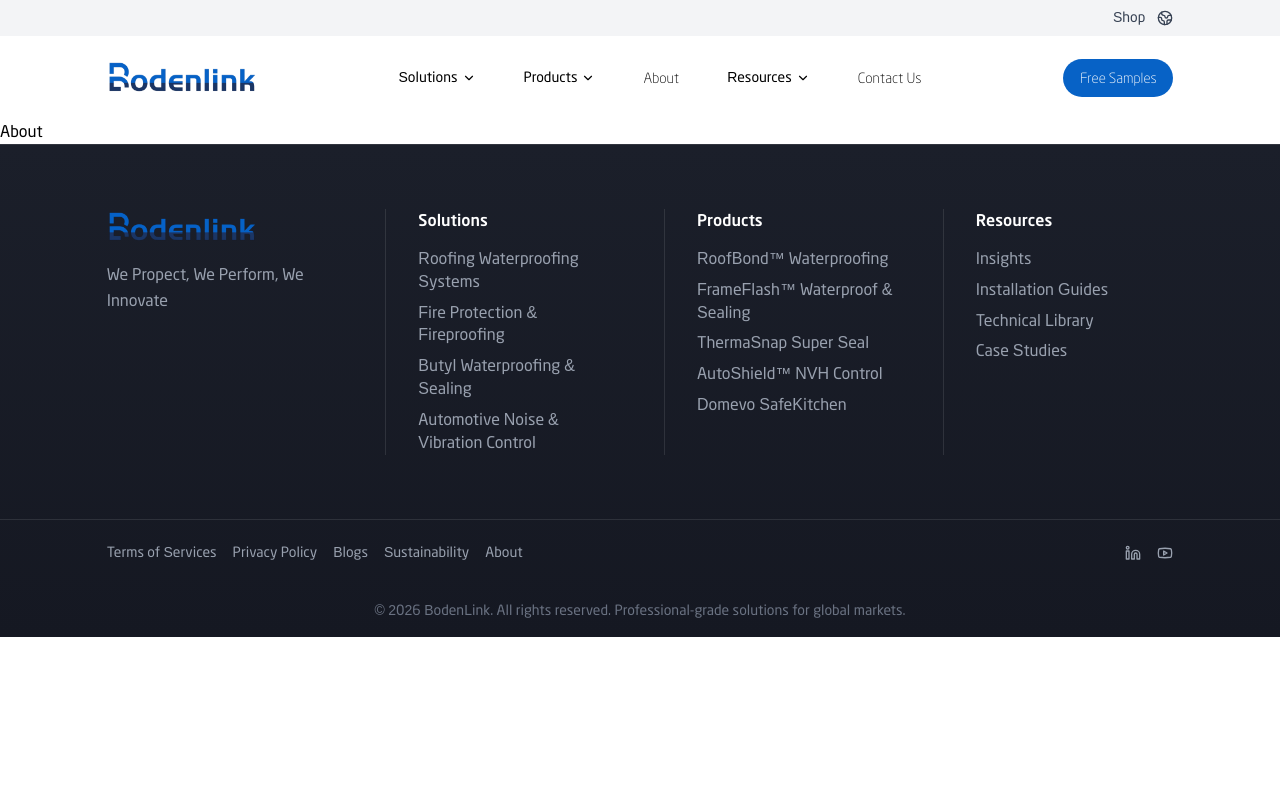
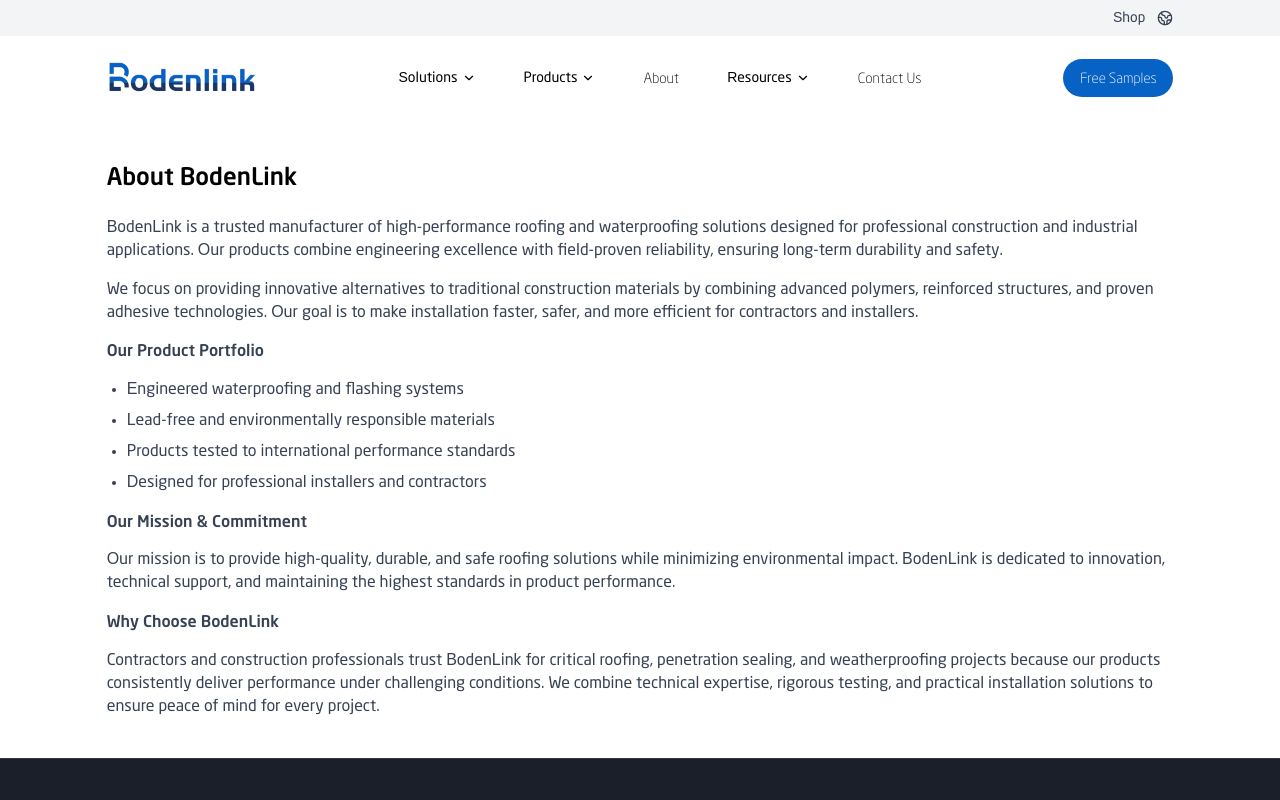
Before and after one commit to Abdulwahab76/leadex-next, a Next.js app: page /about in a window 1280 px wide. Shown: the top 800 px of the page. Built offline with nearby package versions, Linux system fonts and the light colour scheme.

Commit message:
feat: create about us

```diff
--- a/src/app/about/page.tsx
+++ b/src/app/about/page.tsx
@@ -1,9 +1,65 @@
-import React from 'react'
 
-const About = () => {
+export const metadata = {
+    title: "About BodenLink - High-Performance Roofing Solutions",
+    description:
+        "Learn about BodenLink, a leading manufacturer of professional roofing and waterproofing solutions, committed to durability, safety, and innovation.",
+};
+
+export default function AboutPage() {
     return (
-        <div>About</div>
-    )
+        <section
+            aria-labelledby="about-us-heading"
+            className="min-h-full wrapper py-10"
+        >
+            <div className="mb-6">
+                <h1 id="about-us-heading" className="text-2xl font-medium">
+                    About BodenLink
+                </h1>
+            </div>
+
+            <article className="w-full space-y-4 text-sm text-gray-700">
+                <p>
+                    BodenLink is a trusted manufacturer of high-performance roofing and
+                    waterproofing solutions designed for professional construction and
+                    industrial applications. Our products combine engineering excellence
+                    with field-proven reliability, ensuring long-term durability and
+                    safety.
+                </p>
+
+                <p>
+                    We focus on providing innovative alternatives to traditional
+                    construction materials by combining advanced polymers, reinforced
+                    structures, and proven adhesive technologies. Our goal is to make
+                    installation faster, safer, and more efficient for contractors and
+                    installers.
+                </p>
+
+                <h2 className="font-medium mt-4">Our Product Portfolio</h2>
+                <ul className="list-disc pl-5 space-y-2">
+                    <li>Engineered waterproofing and flashing systems</li>
+                    <li>Lead-free and environmentally responsible materials</li>
+                    <li>Products tested to international performance standards</li>
+                    <li>Designed for professional installers and contractors</li>
+                </ul>
+
+                <h2 className="font-medium mt-4">Our Mission & Commitment</h2>
+                <p>
+                    Our mission is to provide high-quality, durable, and safe roofing
+                    solutions while minimizing environmental impact. BodenLink is
+                    dedicated to innovation, technical support, and maintaining the
+                    highest standards in product performance.
+                </p>
+
+                <h2 className="font-medium mt-4">Why Choose BodenLink</h2>
+                <p>
+                    Contractors and construction professionals trust BodenLink for critical
+                    roofing, penetration sealing, and weatherproofing projects because
+                    our products consistently deliver performance under challenging
+                    conditions. We combine technical expertise, rigorous testing, and
+                    practical installation solutions to ensure peace of mind for every
+                    project.
+                </p>
+            </article>
+        </section>
+    );
 }
-
-export default About
```
